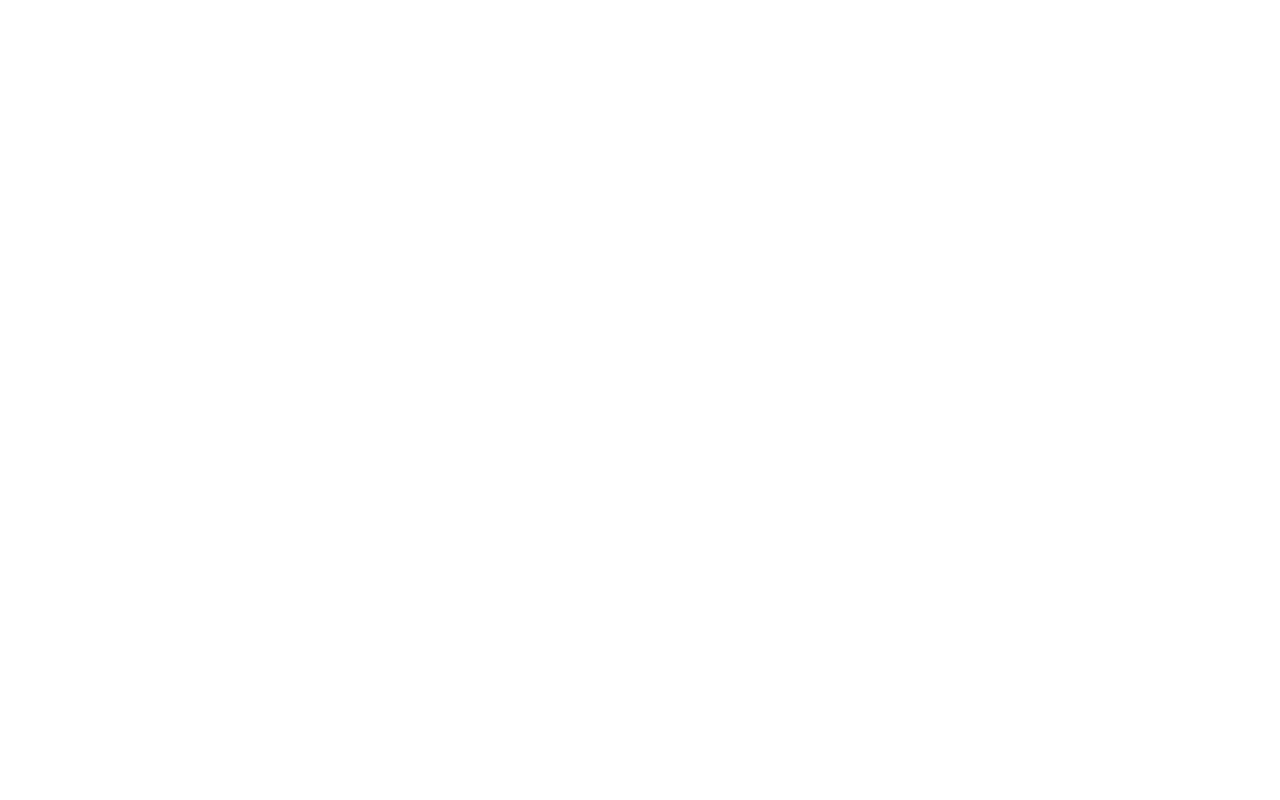
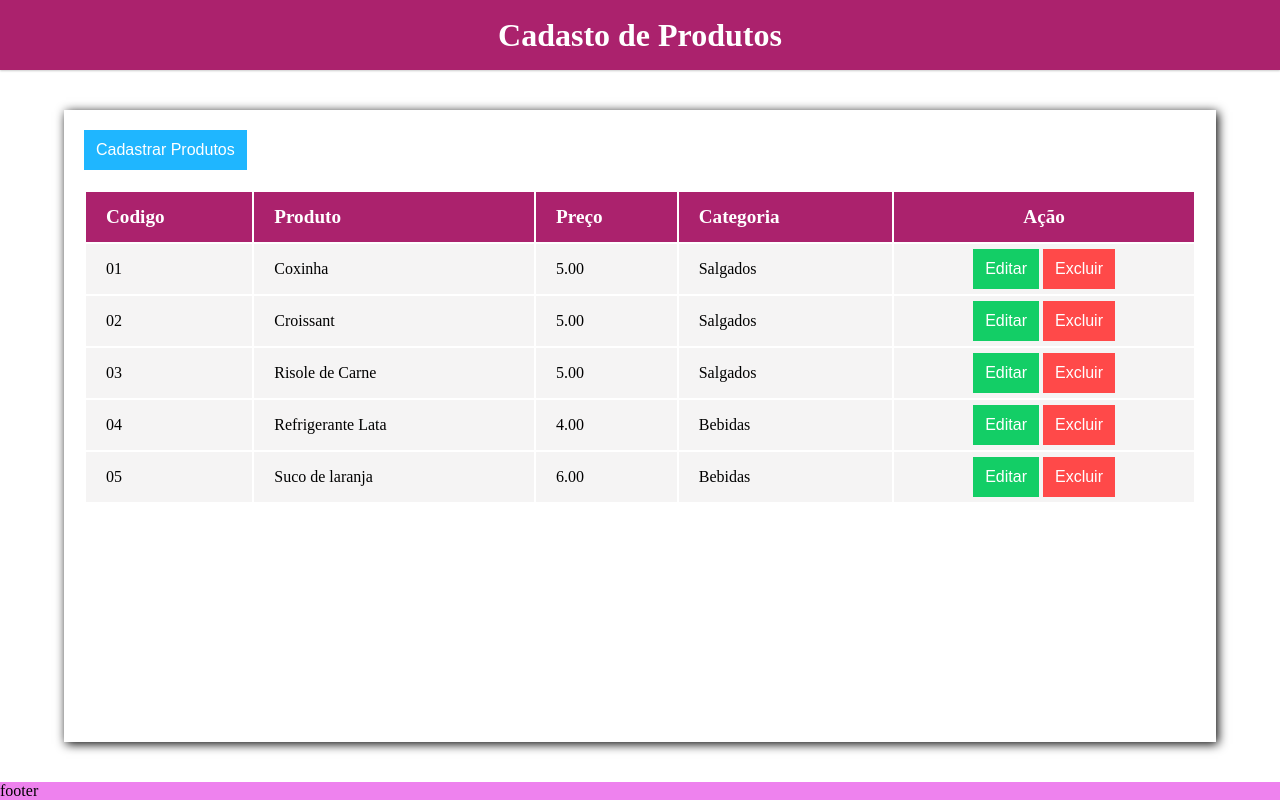
Before and after one commit to diegobarbosa1204/projeto-cardapio, a plain HTML site: page dashboard/cad-produto.html in a window 1280 px wide. Drawn offline with Linux system fonts and the light colour scheme.

Commit message:
Tela de cadastro de produtos

```diff
--- a/css/estilo.css
+++ b/css/estilo.css
@@ -6,7 +6,7 @@
 #login{
     height: 100vh;
 }
-body{
+#bodylogin{
     background-color: black;
 }
 #login form{
@@ -15,3 +15,80 @@ body{
 #login .btn{
  background-color: #ebc100;
 }
+#bodyProdutos{
+    min-height: 100vh;
+    display: flex;
+    flex-direction: column;
+
+}
+header{
+    background-color: #ab226d;
+    color: white;
+    height: 70px;
+    text-align: center;
+    line-height: 70px;
+    box-shadow: 0 1px 2px #ccc;
+}
+main{
+    flex-grow: 1;
+    display: flex;
+    flex-direction: column;
+    align-items: flex-start;
+    width: 90%;
+    margin: 5vh auto;
+    padding: 20px;
+    box-shadow: 2px 2px 10px;
+    gap: 20px;
+}
+footer{
+    background-color: violet;
+}
+.button{
+    border-style: none;
+    height: 40px;
+    padding: 6px 12px;
+    background-color: black;
+    color: white;
+    font-size: 1rem;
+    cursor: pointer;
+    transition: box-shadow .6s ease;
+}
+.button.blue{
+    background-color: #1fb6ff;
+}
+button.green{
+    background-color: #13CE66;
+}
+button.red{
+    background-color: #FF4949;
+}
+.button:hover{
+    box-shadow: inset 200px 0 0 #00000055;
+}
+.records{
+    width: 100%;
+    user-select: none;
+    text-align: left;
+}
+.records th{
+    height: 50px;
+    background-color:#ab226d;
+    color: white;
+    padding-left: 20px;
+    font-size: 1.2rem;
+}
+.records td{
+    height: 50px;
+    padding-left: 20px;
+    background-color: #f5f4f4;
+
+}
+.records th:last-child,
+.records td:last-child{
+    padding: 0;
+    min-width: 140px;
+    text-align: center;
+}
+.records tr:hover{
+    background-color: var(--secundary-color);
+}
--- a/dashboard/cad-produto.html
+++ b/dashboard/cad-produto.html
@@ -4,9 +4,88 @@
     <meta charset="UTF-8">
     <meta http-equiv="X-UA-Compatible" content="IE=edge">
     <meta name="viewport" content="width=device-width, initial-scale=1.0">
-    <title>Document</title>
+    <title>Cadastro de Produtos</title>
+    <link rel="stylesheet" href="../css/estilo.css">
 </head>
-<body>
+<body id="bodyProdutos">
+    <header>
+        <h1>Cadasto de Produtos</h1>
+
+    </header>
+    <main>
+        <button type="button" class="button blue">Cadastrar Produtos</button>
+        <table class="records">
+            <thead>
+                <tr>
+                    <th>Codigo</th>
+                    <th>Produto</th>
+                    <th>Preço</th>
+                    <th>Categoria</th>
+                    <th>Ação</th>
+                </tr>
+            </thead>
+            <tbody>
+                <tr>
+                    <td>01</td>
+                    <td>Coxinha</td>
+                    <td>5.00</td>
+                    <td>Salgados</td>
+                    <td>
+                        <button type="button" class="button green">Editar</button>
+                        <button type="button" class="button red">Excluir</button>
+                    </td>
+
+                </tr>
+                <tr>
+                    <td>02</td>
+                    <td>Croissant</td>
+                    <td>5.00</td>
+                    <td>Salgados</td>
+                    <td>
+                        <button type="button" class="button green">Editar</button>
+                        <button type="button" class="button red">Excluir</button>
+                    </td>
+
+                </tr>
+                <tr>
+                    <td>03</td>
+                    <td>Risole de Carne</td>
+                    <td>5.00</td>
+                    <td>Salgados</td>
+                    <td>
+                        <button type="button" class="button green">Editar</button>
+                        <button type="button" class="button red">Excluir</button>
+                    </td>
+
+                </tr>
+                <tr>
+                    <td>04</td>
+                    <td>Refrigerante Lata</td>
+                    <td>4.00</td>
+                    <td>Bebidas</td>
+                    <td>
+                        <button type="button" class="button green">Editar</button>
+                        <button type="button" class="button red">Excluir</button>
+                    </td>
+
+                </tr>
+                <tr>
+                    <td>05</td>
+                    <td>Suco de laranja</td>
+                    <td>6.00</td>
+                    <td>Bebidas</td>
+                    <td>
+                        <button type="button" class="button green">Editar</button>
+                        <button type="button" class="button red">Excluir</button>
+                    </td>
+
+                </tr>
+            </tbody>
+        </table>
+    </main>
+    <footer>
+        footer
+    </footer>
 
 </body>
 </html>
```
Also changed, not shown: dashboard/login.html (+1 -1 lines), imagens/tela de fundo.jpeg (added).
